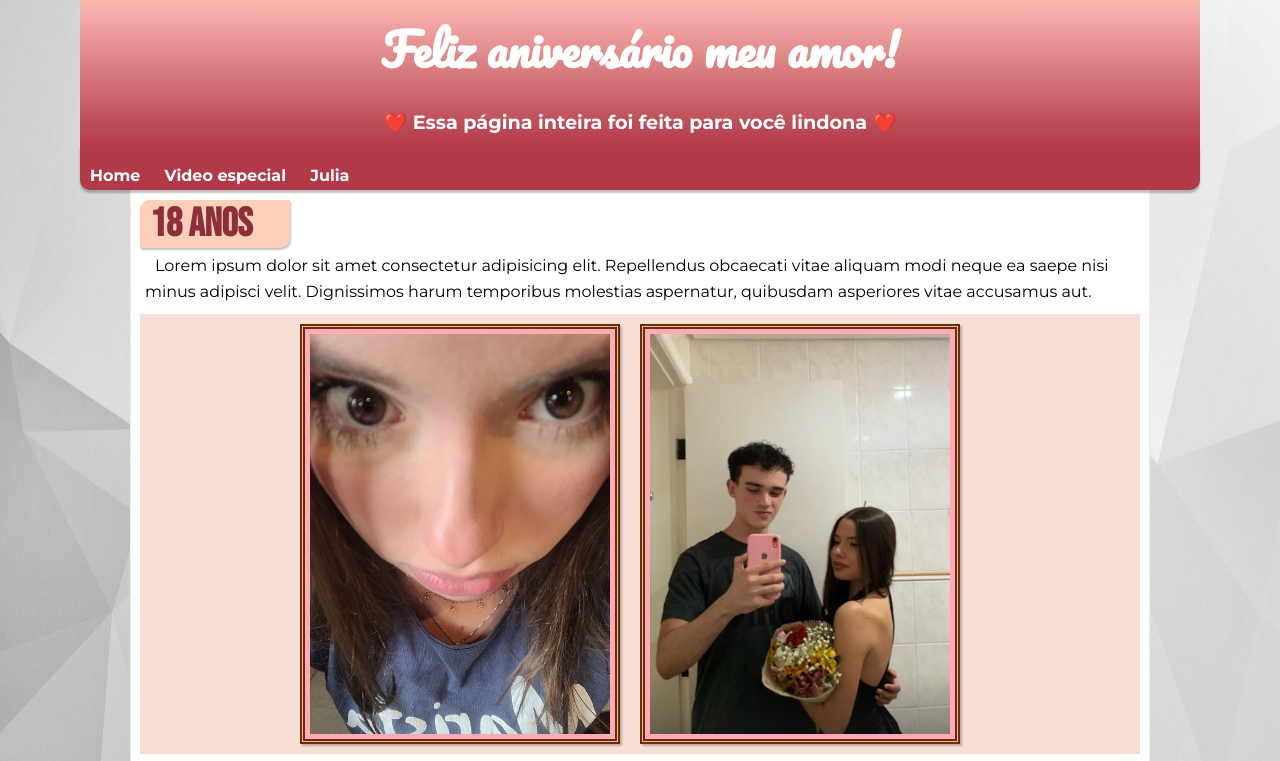
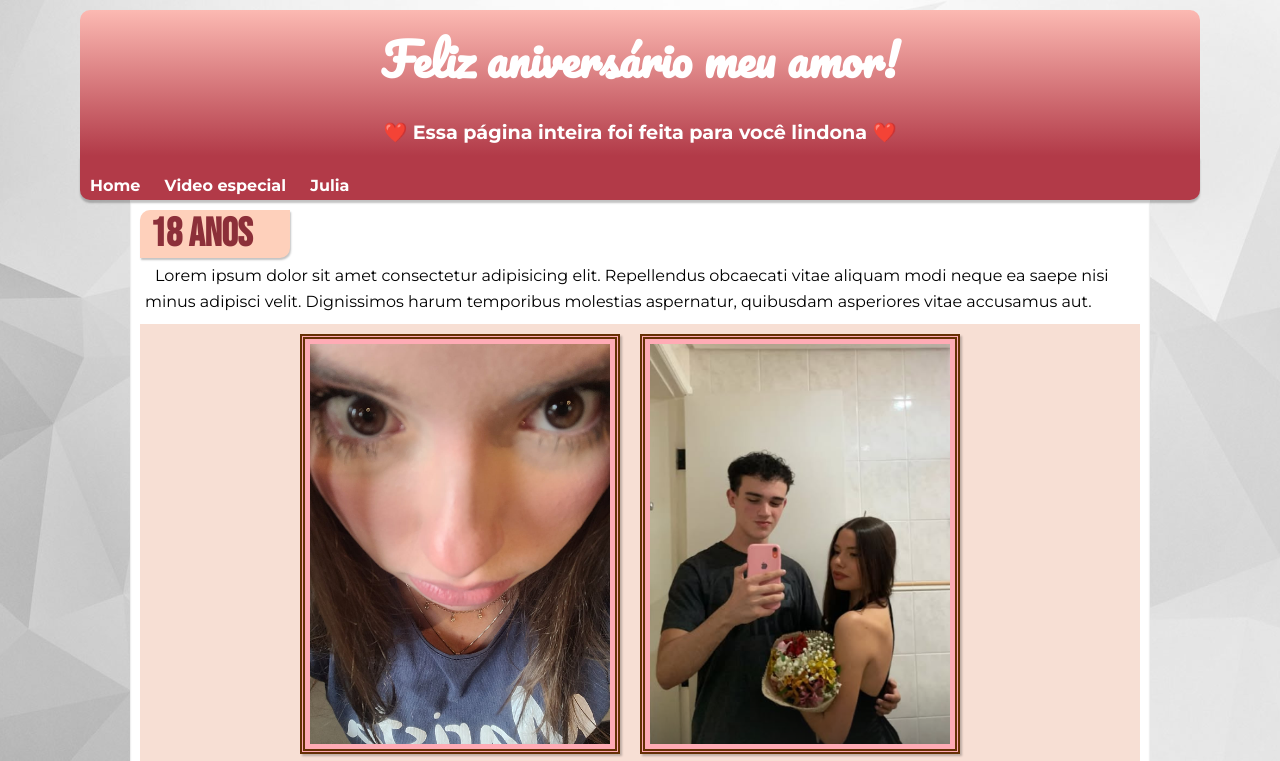
Before and after one commit to gioschrickte/site-julia, a plain HTML site: page index.html in a window 1280 px wide. Shown: the top 761 px of the page. Drawn offline with Linux system fonts and the light colour scheme.

Commit message:
Atualizações

```diff
--- a/estilo/style.css
+++ b/estilo/style.css
@@ -13,10 +13,10 @@
 
 
 body {
-    margin: 0px;
-    background-image: url(../imagens/wallpaper004.jpg) ;
-    background-size: 100% 100%;
-    background-position: top center;
+    height: 100vh;
+    margin: 10px;
+    background: lightgray url('../imagens/wallpaper004.jpg') center center no-repeat fixed;
+    background-size: cover;
     font-family: var(--fontepadrao);
 }
 
@@ -27,6 +27,7 @@ header {
     padding: 10px;
     background-image: linear-gradient(to bottom, #FCB9B2, #B23A48);
     text-align: center;
+    border-radius: 10px 10px 0px 0px;
 }
 
 header > h1 {
@@ -48,7 +49,7 @@ header p {
 }
 
 nav {
-    min-width:300px;
+    min-width:500px;
     max-width: 1100px;
     padding: 20px 10px 5px 10px;
     margin: auto;
@@ -76,7 +77,7 @@ nav a:active{
 }
 
 main{
-    min-width:300px;
+    min-width:400px;
     max-width: 1000px;
     margin: auto;
     padding: 10px;
```
